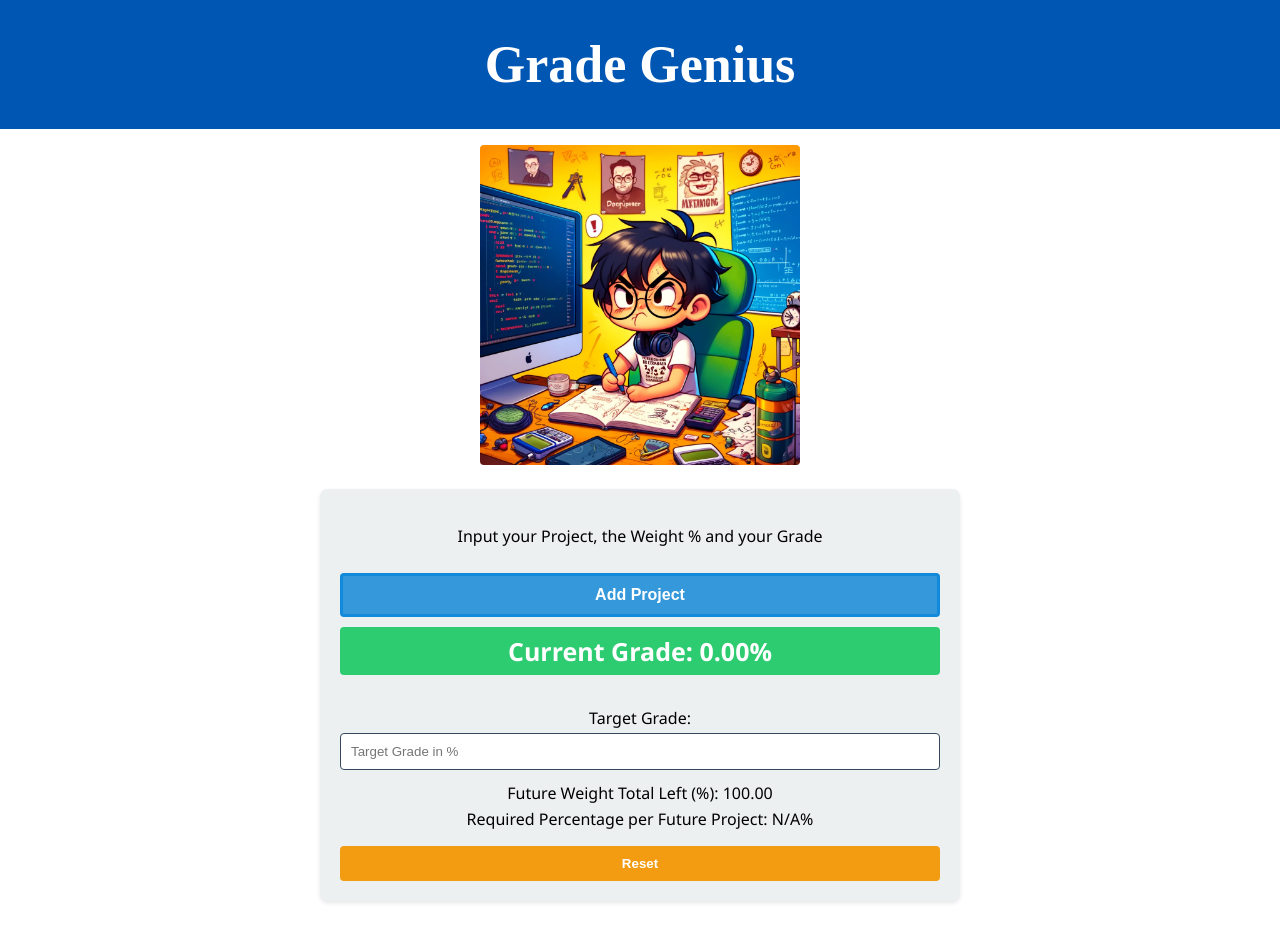
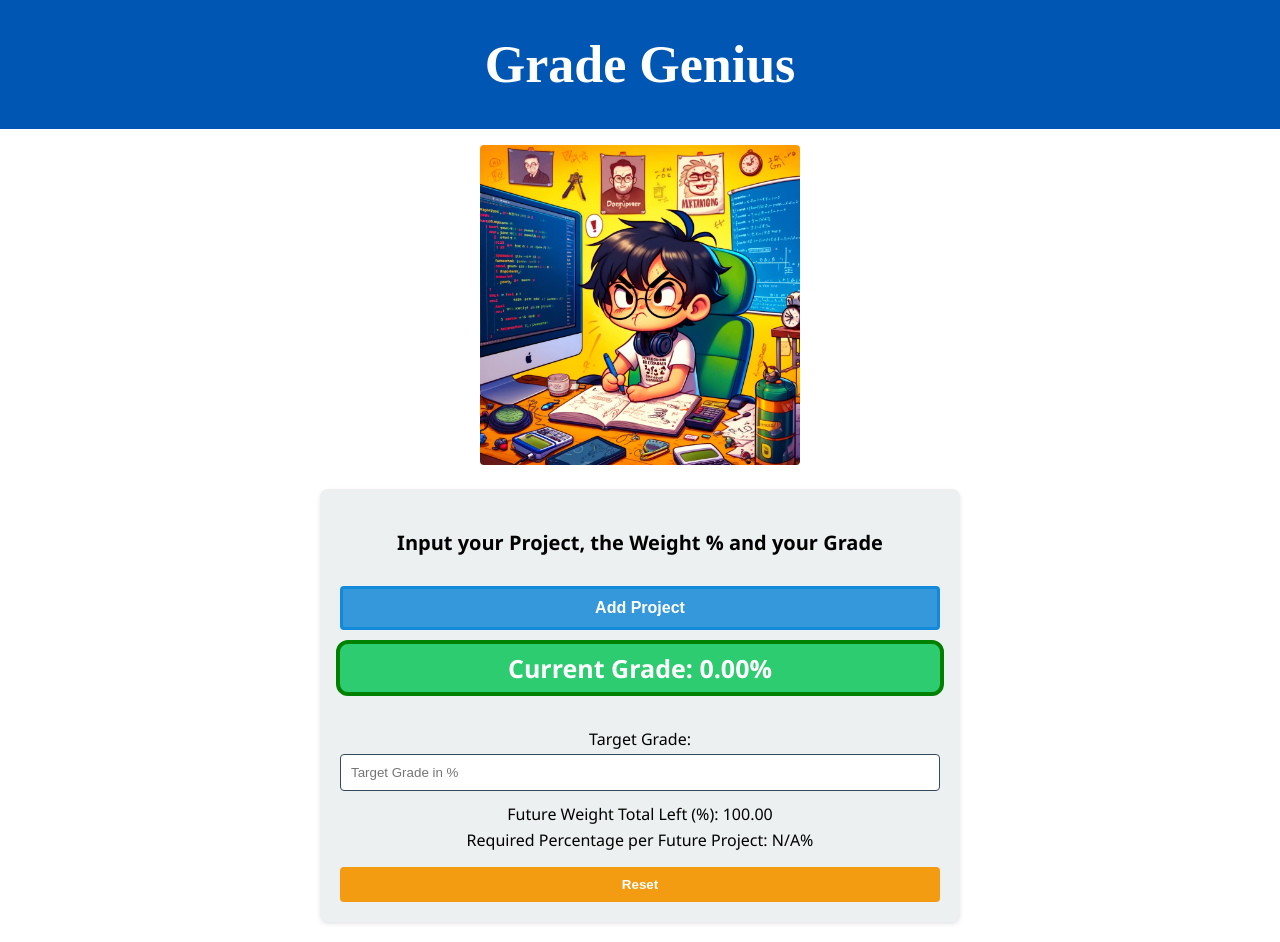
Before and after one commit to sunshineagoo17/grade-genius, a React (Create React App) app: page / in a window 1280 px wide. Before the commit the page ends 921 px from the top, so only its background shows below. Built offline with nearby package versions, Linux system fonts and the light colour scheme.

Commit message:
Added an alert and styled it

```diff
--- a/src/GradesCalculator/GradesCalculator.js
+++ b/src/GradesCalculator/GradesCalculator.js
@@ -1,4 +1,4 @@
-import { useState, useEffect } from 'react';
+import React, { useState, useEffect, useCallback } from 'react';
 import "./GradesCalculator.scss";
 
 function GradesCalculator() {
@@ -7,6 +7,7 @@ function GradesCalculator() {
         return savedProjects ? JSON.parse(savedProjects) : [];
     });
     const [targetGrade, setTargetGrade] = useState('');
+    const [showAlert, setShowAlert] = useState(false);
 
     useEffect(() => {
         sessionStorage.setItem('projects', JSON.stringify(projects));
@@ -92,7 +93,7 @@ function GradesCalculator() {
         return totalWeight > 0 ? ((totalAchieved / totalWeight) * 100).toFixed(2) : '0.00';
     };
 
-    const calculateFutureWeightTotal = () => {
+    const calculateFutureWeightTotal = useCallback(() => {
         let totalWeightReceived = 0;
 
         projects.forEach(project => {
@@ -101,9 +102,9 @@ function GradesCalculator() {
         });
 
         return (100 - totalWeightReceived).toFixed(2);
-    };
+    }, [projects]);
 
-    const calculateRequiredFutureScore = () => {
+    const calculateRequiredFutureScore = useCallback(() => {
         if (!targetGrade || isNaN(targetGrade)) return "N/A";
 
         const futureWeightTotal = parseFloat(calculateFutureWeightTotal());
@@ -128,7 +129,14 @@ function GradesCalculator() {
         const requiredFutureScore = (requiredTotal - totalAchieved) / futureWeightTotal * 100;
 
         return isFinite(requiredFutureScore) ? requiredFutureScore.toFixed(2) : "N/A";
-    };
+    }, [targetGrade, projects, calculateFutureWeightTotal]);
+
+    useEffect(() => {
+        setShowAlert(prevShowAlert => {
+            const requiredFutureScore = calculateRequiredFutureScore(); // Include calculateRequiredFutureScore
+            return targetGrade && targetGrade !== '' && (requiredFutureScore === "N/A" || requiredFutureScore > 100);
+        }); // Show alert if targetGrade is provided, and required future score exceeds 100 or is "N/A"
+    }, [targetGrade, projects, calculateRequiredFutureScore]);
 
     return (
       <div className="grade-calculator">
@@ -167,7 +175,7 @@ function GradesCalculator() {
               </div>
           ))}
           <button className="button add-project" onClick={handleAddProject}>Add Project</button>
-          <div className="current-grade"><b>Current Grade: {calculateOverallGrade()}%</b></div>
+          <div className="current-grade">Current Grade: {calculateOverallGrade()}%</div>
           <div className="target-grade-container">
               <label className="target-grade-label">
                   Target Grade:
@@ -187,6 +195,11 @@ function GradesCalculator() {
           <div className="required-future-score">
               Required Percentage per Future Project: {calculateRequiredFutureScore()}%
           </div>
+          {showAlert && (
+              <div className="alert">
+                  Required Percentage per Future Project cannot exceed 100%.
+              </div>
+          )}
           <button className="button button-reset" onClick={handleReset}>Reset</button>
       </div>
   );
--- a/src/GradesCalculator/GradesCalculator.scss
+++ b/src/GradesCalculator/GradesCalculator.scss
@@ -35,6 +35,11 @@ $light-color: #ecf0f1; // Light Grey
       flex-grow: 1;
       margin-right: 0.625rem;
     }
+  }
+
+  .title {
+    font-size: 1.25rem;
+    font-weight: bold;
   }
 
   .input {
@@ -122,9 +127,11 @@ $light-color: #ecf0f1; // Light Grey
     height: 3rem;
     color: white;
     background-color: $secondary-color;
-    border-radius: 0.25rem;
+    border-radius: 0.75rem;
     text-align: center;
     margin-bottom: 1rem;
+    font-weight: bold;
+    border: .25rem solid green;
   }
 }
 
@@ -148,3 +155,14 @@ $light-color: #ecf0f1; // Light Grey
 .input__target-grade {
   margin-top: .25rem;
 }
+
+.alert {
+  display: flex;
+  align-items: center;
+  justify-content: center;
+  height: 2rem;
+  margin-top: .5rem;
+  font-weight: bold;
+  border: .25rem solid #e74c3c;
+  border-radius: .25rem;
+}
```
